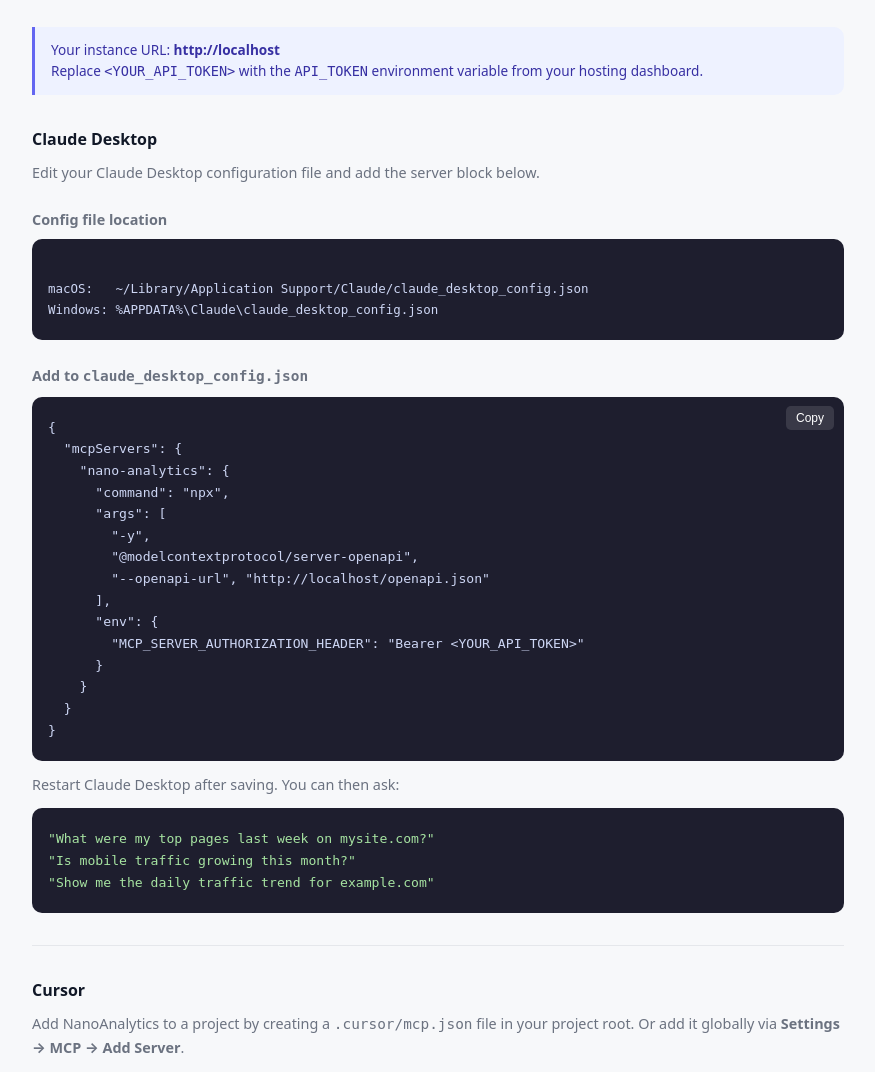
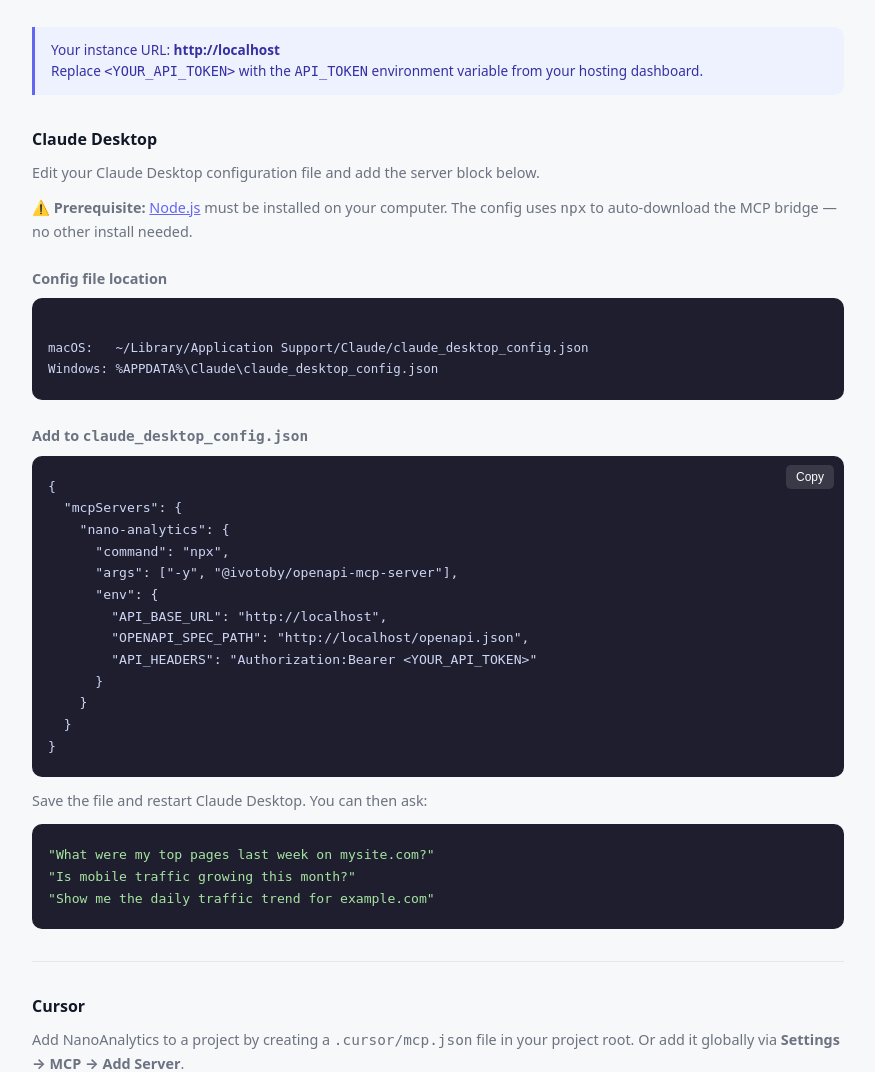
Before and after one commit to callmefredcom/NanoAnalytics, a Flask app: page /mcp in a window 1280 px wide. Shown: the part 190-1262 px from the top of the page, without its empty margins (202-1077 px from the left). Run offline with Flask 3, Linux system fonts and the light colour scheme.

Commit message:
Fix MCP config: correct package name (@ivotoby/openapi-mcp-server), add Node.js prerequisite

```diff
--- a/templates/mcp.html
+++ b/templates/mcp.html
@@ -91,6 +91,7 @@
   <!-- ── Claude Desktop ──────────────────────────────────────── -->
   <h2>Claude Desktop</h2>
   <p>Edit your Claude Desktop configuration file and add the server block below.</p>
+  <p>⚠️ <strong>Prerequisite:</strong> <a href="https://nodejs.org" target="_blank" style="color:var(--accent)">Node.js</a> must be installed on your computer. The config uses <code>npx</code> to auto-download the MCP bridge — no other install needed.</p>
 
   <h3>Config file location</h3>
   <div class="code-block" style="font-size:.78rem">
@@ -102,19 +103,17 @@ Windows: %APPDATA%\Claude\claude_desktop_config.json</div>
   "mcpServers": {
     "nano-analytics": {
       "command": "npx",
-      "args": [
-        "-y",
-        "@modelcontextprotocol/server-openapi",
-        "--openapi-url", "{{ base_url }}/openapi.json"
-      ],
+      "args": ["-y", "@ivotoby/openapi-mcp-server"],
       "env": {
-        "MCP_SERVER_AUTHORIZATION_HEADER": "Bearer &lt;YOUR_API_TOKEN&gt;"
+        "API_BASE_URL": "{{ base_url }}",
+        "OPENAPI_SPEC_PATH": "{{ base_url }}/openapi.json",
+        "API_HEADERS": "Authorization:Bearer &lt;YOUR_API_TOKEN&gt;"
       }
     }
   }
 }</div>
 
-  <p>Restart Claude Desktop after saving. You can then ask:</p>
+  <p>Save the file and restart Claude Desktop. You can then ask:</p>
   <div class="code-block" style="color:#a6e3a1">"What were my top pages last week on mysite.com?"
 "Is mobile traffic growing this month?"
 "Show me the daily traffic trend for example.com"</div>
```
Also changed, not shown: README.md.
